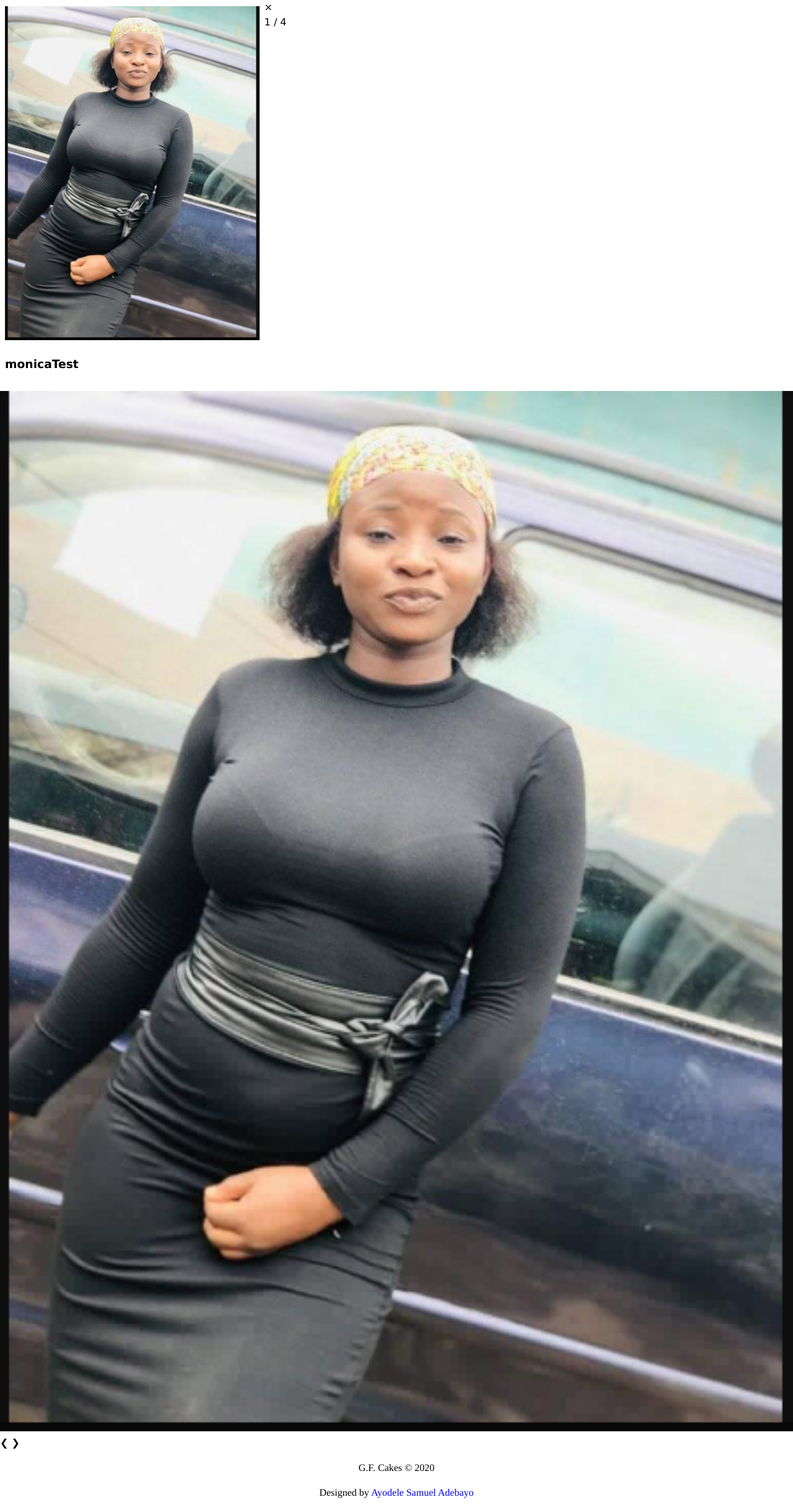
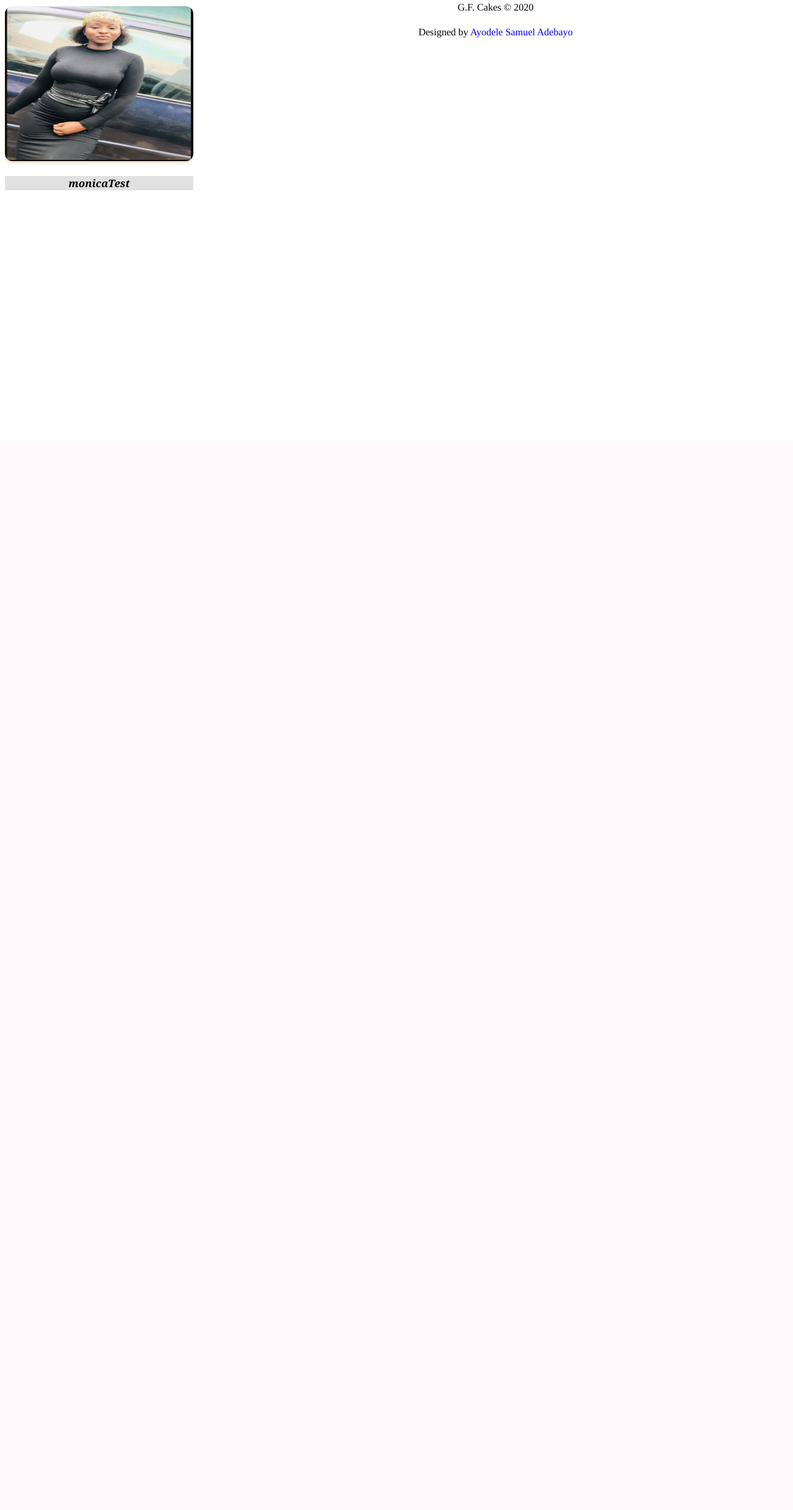
Before and after one commit to unclebay143/gfcakes, a Django app: page /cakes in a window 1280 px wide. Shown: the part 89-2526 px from the top of the page at 62% size. After the commit the page ends 396 px from the top, so only its background shows below. Run offline with Django 3.2, Linux system fonts and the light colour scheme; data comes from the database, SQL or seed files in the repository; parts of the project's set-up code (start-up, migrations or seed data) failed here and were passed over.

Commit message:
Upload Now Fuunctioning and Reflecting Directly on Cakes ViewPage-(Images From Database not Working on Modal Yet)

```diff
--- a/gkapp/admin.py
+++ b/gkapp/admin.py
@@ -1,5 +1,4 @@
 from django.contrib import admin
-from .models import Cake, PostImage
+from .models import Cake
 
 admin.site.register(Cake)
-admin.site.register(PostImage)
--- a/gkapp/models.py
+++ b/gkapp/models.py
@@ -2,15 +2,9 @@ from django.db import models
 
 # Create your models here.
 class Cake(models.Model):
-    cake_info = models.CharField(max_length=100, null=True)
+    cake_name = models.CharField(max_length=9)
+    cake_info = models.TextField(max_length=20, null=True, blank=True)
     cake_image = models.ImageField(blank=False)
-    cake_name = models.TextField(max_length=10)
 
     def __str__(self):
         return self.cake_name
-class PostImage(models.Model):
-    post = models.ForeignKey(Cake, default=None, on_delete=models.CASCADE)
-    cake_image = models.ImageField(upload_to='img/')
-
-    def __str__(self):
-        return self.post
--- a/gkapp/views.py
+++ b/gkapp/views.py
@@ -1,6 +1,6 @@
 from django.shortcuts import render, get_object_or_404
 from .models import *
-
+from .forms import PostCake
 # Create your views here.
 
 def Link(request):
@@ -22,7 +22,15 @@ def Store(request):
     return render(request, 'store.html')
 
 def Upload(request):
-    return render(request, 'upload.html')
+    form = PostCake()
+
+    if request.method == 'POST':
+        form = PostCake(request.POST, request.FILES)
+        if form.is_valid():
+            form.save()
+    context = {'form':form}
+    return render(request, 'upload.html', context)
 
 def Fond(request):
+    paginate_by = 3
     return render(request, 'fond.html')
--- a/static/css/fond.css
+++ b/static/css/fond.css
@@ -8,6 +8,87 @@ body {
   box-sizing: border-box;
 }
 
+.content img{
+  cursor: pointer;
+  box-shadow: 0 3px 4px 0 wheat;
+  color: hotpink;
+}
+
+.demo {
+  opacity: 0.6;
+}
+
+.active,
+.demo:hover {
+  opacity: 1;
+}
+
+img.hover-shadow {
+  transition: 0.3s;
+}
+
+.hover-shadow:hover {
+  box-shadow: 0 4px 8px 0 rgba(255, 105, 180, 1.2), 0 6px 20px 0 rgba(255, 105, 180, 1.19);
+}
+
+/* Next & previous buttons */
+.prev,
+.next {
+  cursor: pointer;
+  position: absolute;
+  top: 50%;
+  width: auto;
+  padding: 16px;
+  margin-top: -50px;
+  color: white;
+  font-weight: bold;
+  font-size: 20px;
+  transition: 0.6s ease;
+  border-radius: 0 3px 3px 0;
+  user-select: none;
+  -webkit-user-select: none;
+}
+
+/* On hover, add a black background color with a little bit see-through */
+.prev:hover,.next:hover {
+  background-color: rgba(0, 0, 0, 0.8);
+  color: dodgerblue;
+}
+
+/* The Close Button */
+.close {
+  color: white;
+  position: absolute;
+  top: 10px;
+  right: 25px;
+  font-size: 35px;
+  font-weight: bold;
+}
+
+.close:hover,
+.close:focus {
+  color: #999;
+  text-decoration: none;
+  cursor: wait;
+}
+
+/* Position the "next button" to the right */
+.next {
+  right: 0;
+  border-radius: 3px 0 0 3px;
+}
+
+/* Number text (1/3 etc) */
+.numbertext {
+  color: #f2f2f2;
+  font-size: 12px;
+  padding: 8px 12px;
+  position: absolute;
+  top: 0;
+}
+
+
+
 /* Extra small devices (phones, 600px and down) */
 @media only screen and (max-width: 600px) {
 .column{
@@ -15,7 +96,7 @@ body {
   float: left;
   width: 33.33%;
 }
-    .colum:after {
+.column:after {
     content: "";
     display: table;
     clear: both;
@@ -24,7 +105,105 @@ body {
 width: auto;
 height: 100px;
 border-radius: 12px;
+}
+.imgcaption{
+  text-align: center;
+  font: bold italic 0.9em Georgia;
+  background-color:#dddd;
+  text-shadow: 0 9px 2px 0 red;
 
+}
+  .modal {
+    display: none;
+    position: fixed;
+    z-index: 1;
+    padding-top: 100px;
+    left: 0;
+    top: 0;
+    width: 100%;
+    height: 100%;
+    overflow: auto;
+    background-color: wheat;
+  }
+
+  .modal-img{
+      height: 300px;
+      border-radius: 31px;
+      padding: 4px;
+      background-color: rgba(0, 0, 0, .8);
+
+    }
+
+  .numbertext{
+    color: black;
+  }
+}
+
+/* Small devices (portrait tablets and large phones, 600px and up) */
+@media only screen and (min-width: 600px) {
+  .column{
+    padding: 10px 8px;
+    float: left;
+    width: 25%;
+  }
+  .column:after {
+    content: "";
+    display: table;
+    clear: both;
+  }
+  .content img{
+    width: 250px;
+    height: 250px;
+    border-radius: 12px;
+  }
+  .imgcaption{
+    text-align: center;
+    font: bold italic 0.9em Georgia;
+    background-color:#dddd;
+  }
+  .modal {
+    display: none;
+    position: fixed;
+    z-index: 1;
+    padding-top: 100px;
+    left: 0;
+    top: 0;
+    width: 100%;
+    height: 100%;
+    overflow: auto;
+    background-color: wheat;
+  }
+
+  .modal-img{
+    height: 700px;
+    width: 650px;
+    max-width: 500px;
+    display: block;
+    margin-left: auto;
+    margin-right: auto;
+    border-radius: 12px;
+
+  }
+}
+
+
+
+/* Medium devices (landscape tablets, 768px and up) */
+@media only screen and (min-width: 768px) {
+  .column{
+    padding: 10px 8px;
+    float: left;
+    width: 25%;
+  }
+  .column:after {
+    content: "";
+    display: table;
+    clear: both;
+  }
+  .content img{
+    width: 250px;
+    height: 250px;
+    border-radius: 12px;
   }
   .imgcaption{
     text-align: center;
@@ -45,34 +224,113 @@ body {
   }
 
   .modal-img{
-        height: 300px;
+    height: 500px;
+    width: 650px;
+    max-width: 700px;
+    display: block;
+    margin-left: auto;
+    margin-right: auto;
     border-radius: 12px;
+
+  }
 }
 
 
-
-  }
-
-  /* Small devices (portrait tablets and large phones, 600px and up) */
-  @media only screen and (min-width: 600px) {
+/* Large devices (laptops/desktops, 992px and up) */
+@media only screen and (min-width: 992px) {
   .column{
     padding: 10px 8px;
     float: left;
-      width: 33.33%;
+    width: 25%;
+  }
+  .column:after {
+      content: "";
+      display: table;
+      clear: both;
+  }
+  .content img{
+  width: 250px;
+  height: 250px;
+  border-radius: 12px;
+  }
+  .imgcaption{
+    text-align: center;
+    font: bold italic 0.9em Georgia;
+    background-color:#dddd;
+  }
+  .modal {
+    display: none;
+    position: fixed;
+    z-index: 1;
+    padding-top: 100px;
+    left: 0;
+    top: 0;
+    width: 100%;
+    height: 100%;
+    overflow: auto;
+    background-color: hotpink;
   }
 
-  /* Medium devices (landscape tablets, 768px and up) */
-  @media only screen and (min-width: 768px) {
-    .example {background: blue;}
+  .modal-img{
+    height: 500px;
+    /* width: 300px; */
+    padding: 23px;
+    border-radius: 12px;
+    width: 650px;
+    max-width: 900px;
+    display: block;
+    margin-left: auto;
+    margin-right: auto;
+
+  }
 }
 
-  /* Large devices (laptops/desktops, 992px and up) */
-  @media only screen and (min-width: 992px) {
-    .example {background: orange;}
-  }
 
 /* Extra large devices (large laptops and desktops, 1200px and up) */
 @media only screen and (min-width: 1200px) {
-    .example {background: pink;}
+  .column{
+    padding: 10px 8px;
+    float: left;
+    width: 25%;
+  }
+  .column:after {
+    content: "";
+    display: table;
+    clear: both;
+  }
+  .content img{
+    width: 250px;
+    height: 250px;
+    border-radius: 12px;
+  }
+  .imgcaption{
+    text-align: center;
+    font: bold italic 0.9em Georgia;
+    background-color:#dddd;
+  }
+  .modal {
+    display: none;
+    position: fixed;
+    z-index: 1;
+    padding-top: 100px;
+    left: 0;
+    top: 0;
+    width: 100%;
+    height: 100%;
+    overflow: auto;
+    background-color: wheat;
+    align-items: center;
+  }
+
+  .modal-img{
+    width: 650px;
+    height:600px;
+    max-width: 700px;
+    display: block;
+    margin-left: auto;
+    margin-right: auto;
+    border-radius: 31px;
+    top:0;
+    padding-bottom: 11%;
   }
 }
--- a/templates/cakes.html
+++ b/templates/cakes.html
@@ -23,6 +23,7 @@
       <div class="mySlides">
         <div class="numbertext">1 / 4</div>
         <img src="{{post.cake_image.url}}" class="modal-img" style="width:100%">
+        <!-- <br /><p>{{post.cake_name}}</p> -->
       </div>
       <a class="prev" onclick="plusSlides(-1)">&#10094;</a>
       <a class="next" onclick="plusSlides(1)">&#10095;</a>
```
Also changed, not shown: gkapp/forms.py (added, +9 -0 lines), static/css/cakes.css (+118 -101 lines), templates/upload.html (+7 -8 lines), static/img/1557601150_59c3c170cb0e8f3b2c46bcda5046182e.jpg (added), static/img/2348104649543_status_c5e7aefe8d364380ac2c22289ddb37f5.jpg (added), static/img/news_on_light.jpg (added), static/img/python.jpeg (added), static/img/selector.gif (added). Lines whose indentation alone changed are shown as unchanged.
